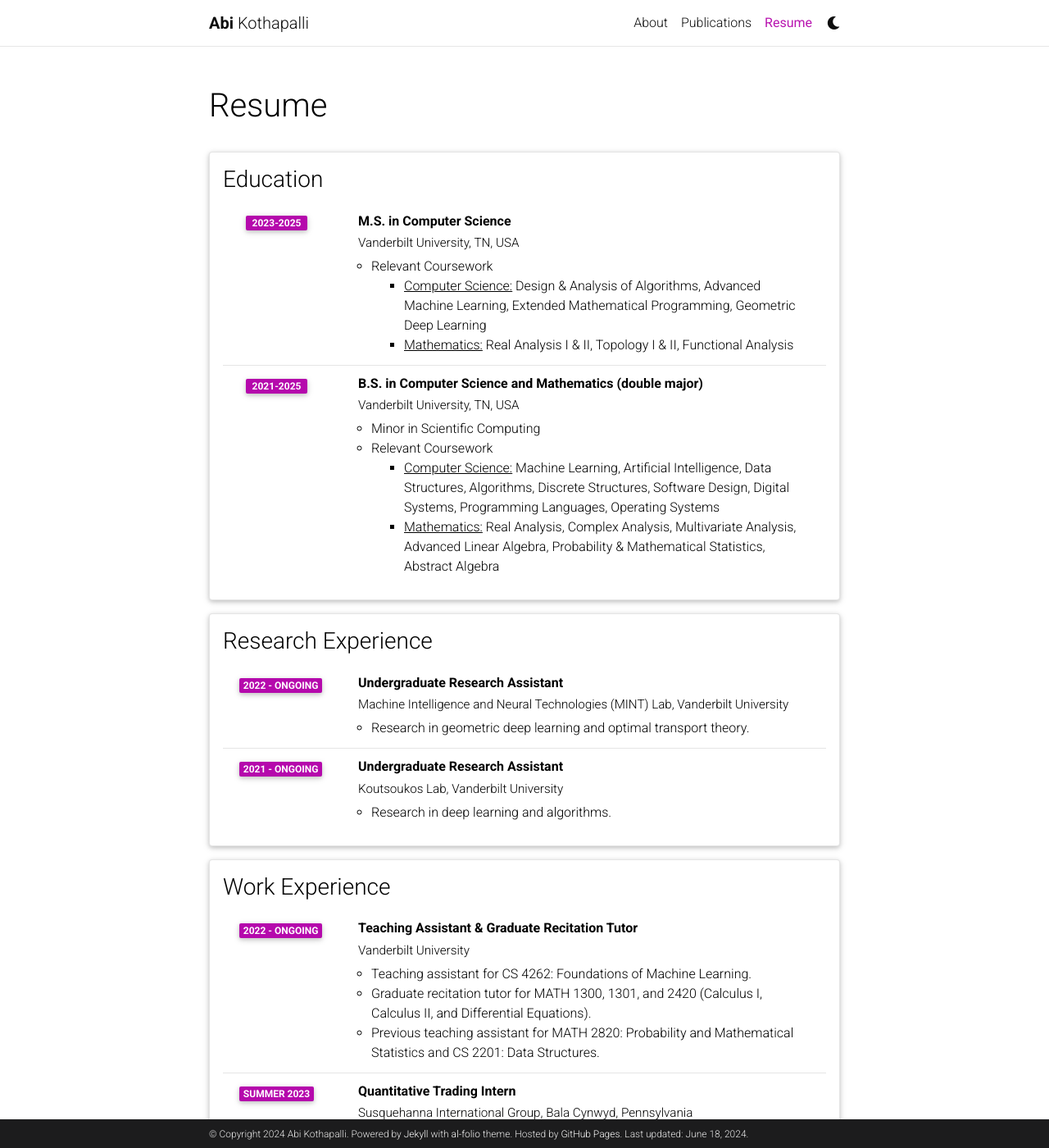
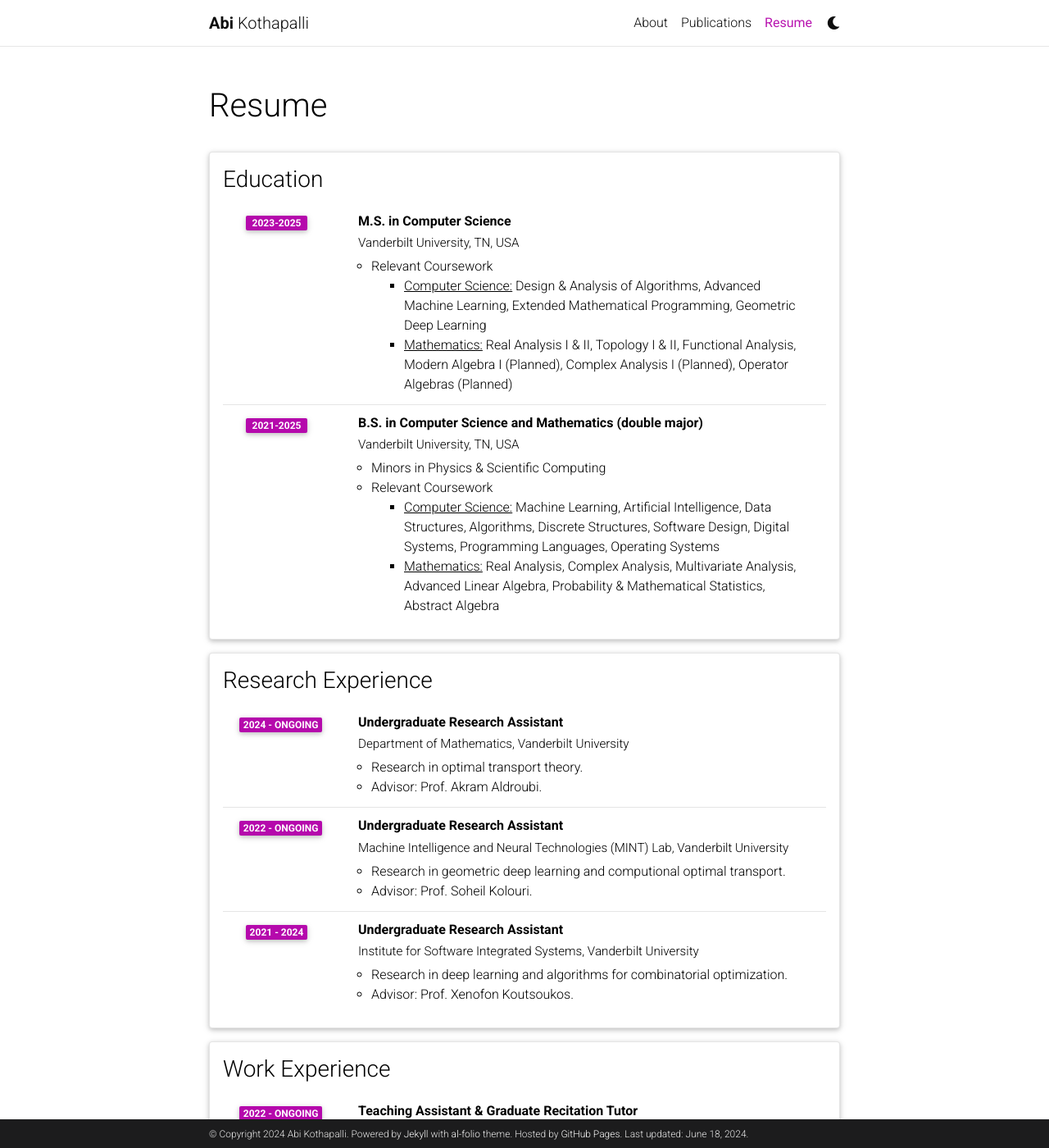
Before and after one commit to abi-kothapalli/abi-kothapalli.github.io, a Jekyll site: the page built from _pages/cv.md, in a window 1280 px wide and 1400 px high. Shown: the whole window at 82% size. Built offline with Jekyll 4.4.1, drawn with Linux system fonts in a browser that asks for light colours; comment, search, counter and statistics services are not loaded; a style sheet for code colours, icons or effects is not loaded; some of the changed text lies outside the part shown.

```diff
--- a/_data/cv.yml
+++ b/_data/cv.yml
@@ -8,12 +8,12 @@
         - title: "Relevant Coursework"
           contents:
             - "<u>Computer Science:</u> Design & Analysis of Algorithms, Advanced Machine Learning, Extended Mathematical Programming, Geometric Deep Learning"
-            - "<u>Mathematics:</u> Real Analysis I & II, Topology I & II, Functional Analysis"
+            - "<u>Mathematics:</u> Real Analysis I & II, Topology I & II, Functional Analysis, Modern Algebra I (Planned), Complex Analysis I (Planned), Operator Algebras (Planned)"
     - title: B.S. in Computer Science and Mathematics (double major)
       institution: Vanderbilt University, TN, USA
       year: 2021-2025
       description:
-        - Minor in Scientific Computing
+        - Minors in Physics & Scientific Computing
         - title: "Relevant Coursework"
           contents:
             - "<u>Computer Science:</u> Machine Learning, Artificial Intelligence, Data Structures, Algorithms, Discrete Structures, Software Design, Digital Systems, Programming Languages, Operating Systems"
@@ -23,15 +23,23 @@
   type: time_table
   contents:
     - title: Undergraduate Research Assistant
+      institution: Department of Mathematics, Vanderbilt University
+      year: 2024 - Ongoing
+      description:
+        - Research in optimal transport theory.
+        - "Advisor: Prof. Akram Aldroubi."
+    - title: Undergraduate Research Assistant
       institution: Machine Intelligence and Neural Technologies (MINT) Lab, Vanderbilt University
       year: 2022 - Ongoing
       description:
-        - Research in geometric deep learning and optimal transport theory.
+        - Research in geometric deep learning and computional optimal transport.
+        - "Advisor: Prof. Soheil Kolouri."
     - title: Undergraduate Research Assistant
-      institution: Koutsoukos Lab, Vanderbilt University
-      year: 2021 - Ongoing
+      institution: Institute for Software Integrated Systems, Vanderbilt University
+      year: 2021 - 2024
       description:
-        - Research in deep learning and algorithms.
+        - Research in deep learning and algorithms for combinatorial optimization.
+        - "Advisor: Prof. Xenofon Koutsoukos."
 
 
 - title: Work Experience
@@ -61,13 +69,17 @@
   contents:
     - year: 2024
       items:
-        - ICPC North American Championship (NAC) Finalist (Mid-Central Regional 2nd Place & Gold Medalist)
+        - ICPC North American Championship (NAC) Finalist & Honorable Mention (Mid-Central Regional Gold Medalist, 2nd Place)
+        - "Vanderbilt Undergraduate Research Fair: Two-Time Best Poster in Engineering, Computer Science, and Mathematics"
+        - Vanderbilt Graduate School Travel Grant ($1,000)
+        - Vanderbilt School of Engineering Research Travel Grant ($500)
+        - Vanderbilt Data Science Institute Summer Research Fellow ($6,000)
     - year: 2022
       items:
         - Putnam Top 500
     - year: 2021
       items:
-        - Cornelius Vanderbilt Scholarship (Full-Tuition Merit Scholarship)
+        - Cornelius Vanderbilt Scholarship (Full-Tuition Merit Scholarship; ~$250,000)
 
 # - title: Academic Interests
 #   type: nested_list
--- a/_sass/_base.scss
+++ b/_sass/_base.scss
@@ -653,6 +653,10 @@ footer.sticky-bottom {
         }
       }
 
+                  .honor {
+                      color: var(--global-theme-color);
+                      font-weight: bolder;
+                  }
       .badges {
         padding-bottom: 0.5rem;
         span {
```
Also changed, not shown: _bibliography/papers.bib (+25 -44 lines), _data/coauthors.yml (+13 -1 lines), _layouts/bib.html (+17 -21 lines), _pages/about.md (+2 -2 lines), _pages/publications.md (+5 -2 lines).
